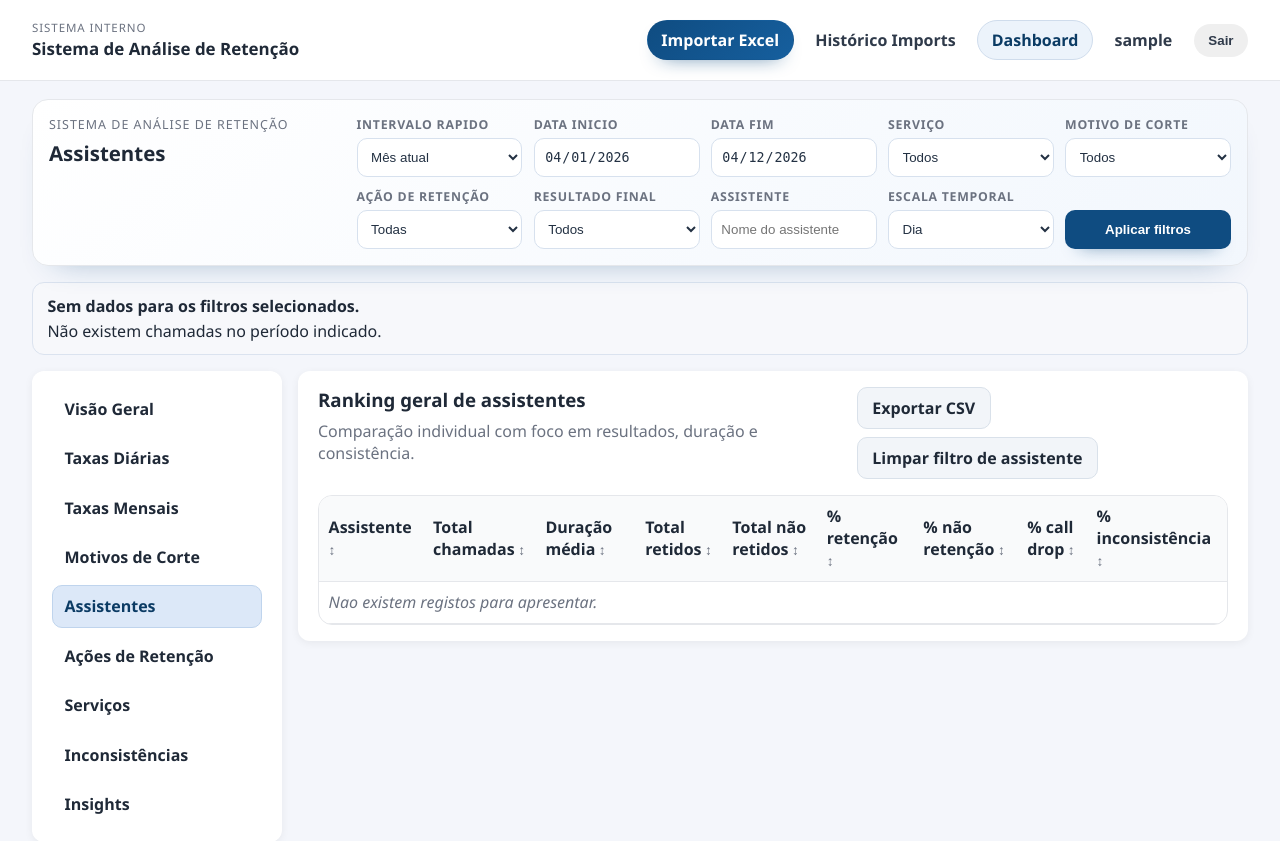
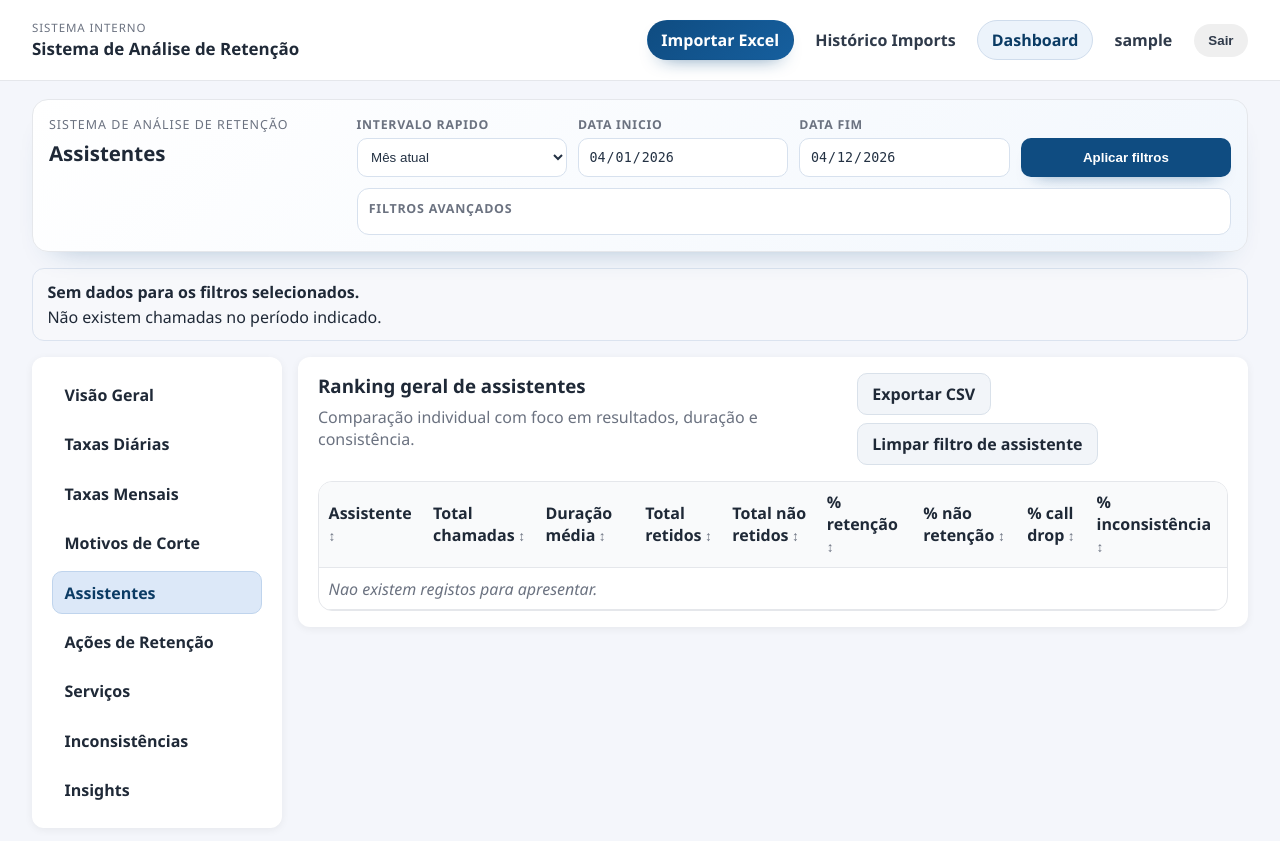
Before and after one commit to emanuelsoares97/dashboard, a Django app: page /dashboards/assistants/ in a window 1280 px wide. Shown: the top 841 px of the page. Run offline with Django 5.2, Linux system fonts and the light colour scheme; the visitor is signed in with stand-in values (Sample User, id 1); data that the repository does not hold is empty.

Commit message:
filtros simplicados

```diff
--- a/static/css/pages/dashboards.css
+++ b/static/css/pages/dashboards.css
@@ -48,7 +48,7 @@
 
 .dashboard-topbar-filters {
     display: grid;
-    grid-template-columns: repeat(5, minmax(0, 1fr));
+    grid-template-columns: repeat(4, minmax(0, 1fr));
     gap: 0.7rem;
     align-items: end;
 }
@@ -91,6 +91,39 @@
 .filter-actions .btn {
     min-height: 2.45rem;
     width: 100%;
+}
+
+.filter-group-full {
+    grid-column: 1 / -1;
+}
+
+.advanced-filters {
+    border: 1px solid #d7e1ee;
+    border-radius: 12px;
+    background: #ffffff;
+    padding: 0.15rem 0.55rem 0.55rem;
+}
+
+.advanced-filters > summary {
+    cursor: pointer;
+    list-style: none;
+    font-size: 0.78rem;
+    text-transform: uppercase;
+    letter-spacing: 0.06em;
+    color: var(--color-muted);
+    font-weight: 700;
+    padding: 0.52rem 0.15rem;
+}
+
+.advanced-filters > summary::-webkit-details-marker {
+    display: none;
+}
+
+.advanced-filters-grid {
+    display: grid;
+    grid-template-columns: repeat(4, minmax(0, 1fr));
+    gap: 0.7rem;
+    padding: 0.1rem 0.15rem 0.15rem;
 }
 
 .dashboard-sidebar {
@@ -503,6 +536,10 @@
         grid-template-columns: repeat(3, minmax(0, 1fr));
     }
 
+    .advanced-filters-grid {
+        grid-template-columns: repeat(3, minmax(0, 1fr));
+    }
+
     .dashboard-sidebar {
         position: static;
     }
@@ -525,6 +562,10 @@
 
 @media (max-width: 720px) {
     .dashboard-topbar-filters {
+        grid-template-columns: 1fr;
+    }
+
+    .advanced-filters-grid {
         grid-template-columns: 1fr;
     }
 
--- a/templates/dashboards/layout.html
+++ b/templates/dashboards/layout.html
@@ -31,6 +31,12 @@
                 <label class="filter-label" for="end_date">Data fim</label>
                 <input id="end_date" name="end_date" type="date" value="{{ end_date }}">
             </div>
+            <div class="filter-actions">
+                <button class="btn btn-primary" type="submit">Aplicar filtros</button>
+            </div>
+            <details class="advanced-filters filter-group-full" {% if service_type_id or churn_reason_id or retention_action_id or final_outcome_id or assistant_name or period != 'day' %}open{% endif %}>
+                <summary>Filtros avançados</summary>
+                <div class="advanced-filters-grid">
             <div class="filter-group">
                 <label class="filter-label" for="service_type_id">Serviço</label>
                 <select id="service_type_id" name="service_type_id">
@@ -92,9 +98,8 @@
                     <option value="month" {% if period == 'month' %}selected{% endif %}>Mês</option>
                 </select>
             </div>
-            <div class="filter-actions">
-                <button class="btn btn-primary" type="submit">Aplicar filtros</button>
-            </div>
+                </div>
+            </details>
         </form>
 
     </header>
```
